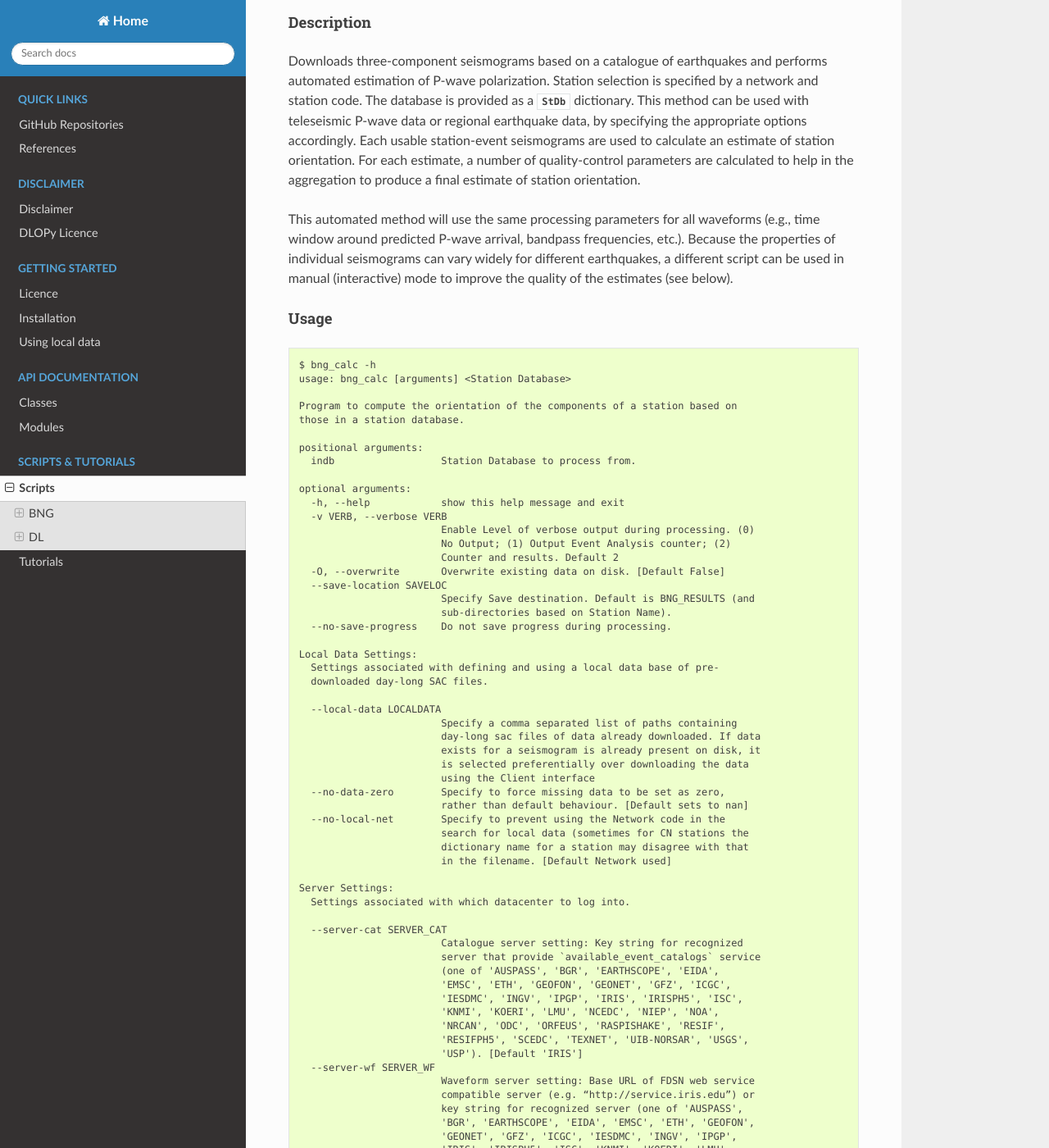
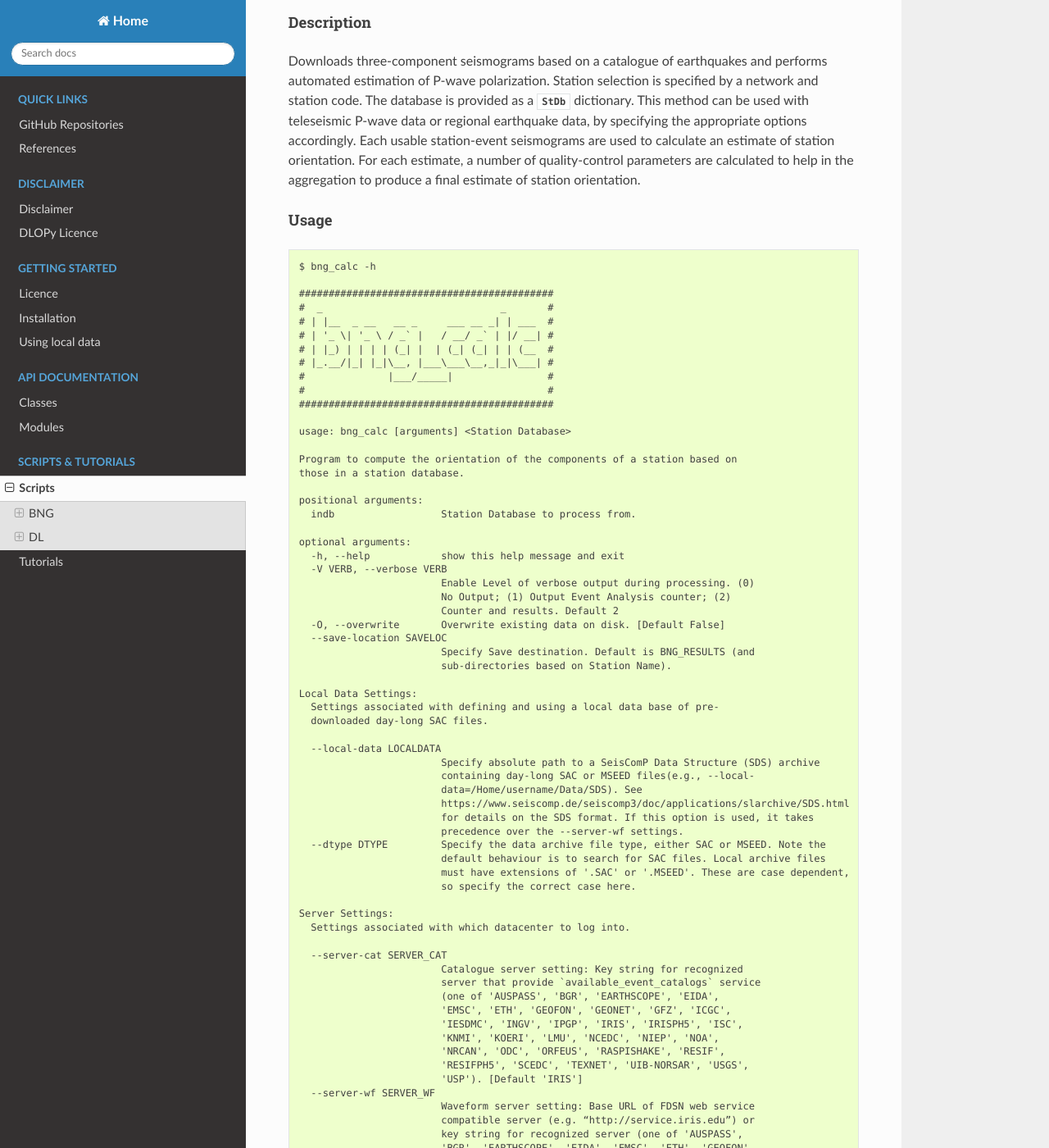
Before and after one commit to nfsi-canada/OrientPy, a Sphinx documentation site: the page built from docs/scripts.rst, in a window 1280 px wide and 1400 px high, scrolled down 422 px. Shown: the whole window at 82% size. Built offline with Sphinx 7.4.7 and the Read the Docs theme 3.1.0, drawn with Linux system fonts in a browser that asks for light colours; some of the changed text lies outside the part shown.

Commit message:
updated documentation

```diff
--- a/docs/scripts.rst
+++ b/docs/scripts.rst
@@ -28,18 +28,23 @@ Each usable station-event seismograms are used to calculate an estimate of stati
 orientation. For each estimate, a number of quality-control parameters are calculated
 to help in the aggregation to produce a final estimate of station orientation.
 
-This automated method will use the same processing parameters for all waveforms
-(e.g., time window around predicted P-wave arrival, bandpass frequencies, etc.).
-Because the properties of individual seismograms can vary widely for different
-earthquakes, a different script can be used in manual (interactive) mode to improve
-the quality of the estimates (see below).
-
 Usage
 -----
 
 .. code-block::
 
     $ bng_calc -h
+
+    ###########################################
+    #  _                              _       #
+    # | |__  _ __   __ _     ___ __ _| | ___  #
+    # | '_ \| '_ \ / _` |   / __/ _` | |/ __| #
+    # | |_) | | | | (_| |  | (_| (_| | | (__  #
+    # |_.__/|_| |_|\__, |___\___\__,_|_|\___| #
+    #              |___/_____|                #
+    #                                         #
+    ###########################################
+
     usage: bng_calc [arguments] <Station Database>
 
     Program to compute the orientation of the components of a station based on
@@ -50,7 +55,7 @@ Usage
 
     optional arguments:
       -h, --help            show this help message and exit
-      -v VERB, --verbose VERB
+      -V VERB, --verbose VERB
                             Enable Level of verbose output during processing. (0)
                             No Output; (1) Output Event Analysis counter; (2)
                             Counter and results. Default 2
@@ -58,24 +63,22 @@ Usage
       --save-location SAVELOC
                             Specify Save destination. Default is BNG_RESULTS (and
                             sub-directories based on Station Name).
-      --no-save-progress    Do not save progress during processing.
 
     Local Data Settings:
       Settings associated with defining and using a local data base of pre-
       downloaded day-long SAC files.
 
       --local-data LOCALDATA
-                            Specify a comma separated list of paths containing
-                            day-long sac files of data already downloaded. If data
-                            exists for a seismogram is already present on disk, it
-                            is selected preferentially over downloading the data
-                            using the Client interface
-      --no-data-zero        Specify to force missing data to be set as zero,
-                            rather than default behaviour. [Default sets to nan]
-      --no-local-net        Specify to prevent using the Network code in the
-                            search for local data (sometimes for CN stations the
-                            dictionary name for a station may disagree with that
-                            in the filename. [Default Network used]
+                            Specify absolute path to a SeisComP Data Structure (SDS) archive
+                            containing day-long SAC or MSEED files(e.g., --local-
+                            data=/Home/username/Data/SDS). See
+                            https://www.seiscomp.de/seiscomp3/doc/applications/slarchive/SDS.html
+                            for details on the SDS format. If this option is used, it takes
+                            precedence over the --server-wf settings.
+      --dtype DTYPE         Specify the data archive file type, either SAC or MSEED. Note the
+                            default behaviour is to search for SAC files. Local archive files
+                            must have extensions of '.SAC' or '.MSEED'. These are case dependent,
+                            so specify the correct case here.
 
     Server Settings:
       Settings associated with which datacenter to log into.
@@ -126,7 +129,8 @@ Usage
                             Coordinate system specification of instrument. (0)
                             Attempt Autodetect between 1 and 2; (1) HZ, HN, HE;
                             (2) Left Handed: HZ, H2 90 CW H1; (3) Right Handed:
-                            HZ, H2 90 CCW H1. [Default 2]
+                            HZ, H2 90 CCW H1. **Note**: this option
+                            is not yet implemented. [Default 2]
 
     Timing Parameters:
       Parameters associated with event timing and window length.
@@ -187,6 +191,17 @@ Usage
 .. code-block::
 
     $ bng_average -h
+
+    ###############################################################
+    #  _                                                          #
+    # | |__  _ __   __ _     __ ___   _____ _ __ __ _  __ _  ___  #
+    # | '_ \| '_ \ / _` |   / _` \ \ / / _ \ '__/ _` |/ _` |/ _ \ #
+    # | |_) | | | | (_| |  | (_| |\ V /  __/ | | (_| | (_| |  __/ #
+    # |_.__/|_| |_|\__, |___\__,_| \_/ \___|_|  \__,_|\__, |\___| #
+    #              |___/_____|                        |___/       #
+    #                                                             #
+    ###############################################################
+
     usage: bng_average [arguments] <Station Database>
 
     Program to average the orientations of the seismometer in a station database.
@@ -196,7 +211,7 @@ Usage
 
     optional arguments:
       -h, --help            show this help message and exit
-      -v VERB, --verbose VERB
+      -V VERB, --verbose VERB
                             Enable Level of verbose output during processing. (0)
                             No Output; (1) Output Event Analysis counter; (2)
                             Counter and results. Default 2
@@ -253,6 +268,17 @@ Usage
 .. code-block::
 
     $ dl_calc -h
+
+    #################################
+    #      _ _              _       #
+    #   __| | |    ___ __ _| | ___  #
+    #  / _` | |   / __/ _` | |/ __| #
+    # | (_| | |  | (_| (_| | | (__  #
+    #  \__,_|_|___\___\__,_|_|\___| #
+    #        |_____|                #
+    #                               #
+    #################################
+
     usage: dl_calc [arguments] <Station Database>
 
     Program to compute the orientation of the components of a station based on
@@ -263,7 +289,7 @@ Usage
 
     optional arguments:
       -h, --help            show this help message and exit
-      -v VERB, --verbose VERB
+      -V VERB, --verbose VERB
                             Enable Level of verbose output during processing. (0)
                             No Output; (1) Output Event Analysis counter; (2)
                             Counter and results. Default 2
@@ -271,24 +297,22 @@ Usage
       --save-location SAVELOC
                             Specify Save destination. [Default is DL_RESULTS (and
                             sub-directories based on Station Name)]
-      --no-save-progress    Do not save progress during processing.
 
     Local Data Settings:
       Settings associated with defining and using a local data base of pre-
       downloaded day-long SAC files.
 
       --local-data LOCALDATA
-                            Specify a comma separated list of paths containing
-                            day-long sac files of data already downloaded. If data
-                            exists for a seismogram is already present on disk, it
-                            is selected preferentially over downloading the data
-                            using the Client interface
-      --no-data-zero        Specify to force missing data to be set as zero,
-                            rather than default behaviour. [Default sets to nan]
-      --no-local-net        Specify to prevent using the Network code in the
-                            search for local data (sometimes for CN stations the
-                            dictionary name for a station may disagree with that
-                            in the filename. [Default Network used]
+                            Specify absolute path to a SeisComP Data Structure (SDS) archive
+                            containing day-long SAC or MSEED files(e.g., --local-
+                            data=/Home/username/Data/SDS). See
+                            https://www.seiscomp.de/seiscomp3/doc/applications/slarchive/SDS.html
+                            for details on the SDS format. If this option is used, it takes
+                            precedence over the --server-wf settings.
+      --dtype DTYPE         Specify the data archive file type, either SAC or MSEED. Note the
+                            default behaviour is to search for SAC files. Local archive files
+                            must have extensions of '.SAC' or '.MSEED'. These are case dependent,
+                            so specify the correct case here.
 
     Server Settings:
       Settings associated with which datacenter to log into.
@@ -334,12 +358,12 @@ Usage
                             process.
       --zcomp ZCOMP         Specify the Vertical Component Channel Identifier.
                             [Default Z].
-      -c NAMECONV, --coord-system NAMECONV
+      --coord-system NAMECONV
                             Coordinate system specification of instrument. (0)
                             Attempt Autodetect between 1 and 2; (1) HZ, HN, HE;
                             (2) Left Handed: HZ, H2 90 CW H1; (3) Right Handed:
                             HZ, H2 90 CCW H1 (4) Left Handed Numeric: H3, H2 90 CW
-                            H1 [Default 2]
+                            H1. **Note**: This option is not implemented yet. [Default 2]
 
     Timing Parameters:
       Parameters associated with event timing and window length.
@@ -382,6 +406,17 @@ Usage
 .. code-block::
 
     $ dl_average -h
+
+    #####################################################
+    #      _ _                                          #
+    #   __| | |    __ ___   _____ _ __ __ _  __ _  ___  #
+    #  / _` | |   / _` \ \ / / _ \ '__/ _` |/ _` |/ _ \ #
+    # | (_| | |  | (_| |\ V /  __/ | | (_| | (_| |  __/ #
+    #  \__,_|_|___\__,_| \_/ \___|_|  \__,_|\__, |\___| #
+    #        |_____|                        |___/       #
+    #                                                   #
+    #####################################################
+
     usage: dl_average [arguments] <Station Database>
 
     Program to average the orientations of the seismometer in a station database.
@@ -391,7 +426,7 @@ Usage
 
     optional arguments:
       -h, --help            show this help message and exit
-      -v VERB, --verbose VERB
+      -V VERB, --verbose VERB
                             Enable Level of verbose output during processing. (0)
                             No Output; (1) Output Event Analysis counter; (2)
                             Counter and results. Default 2
```
Also changed, not shown: other parts of docs/scripts.rst (+2 -0 lines), docs/tutorials.rst (+40 -0 lines), 4 other files.
